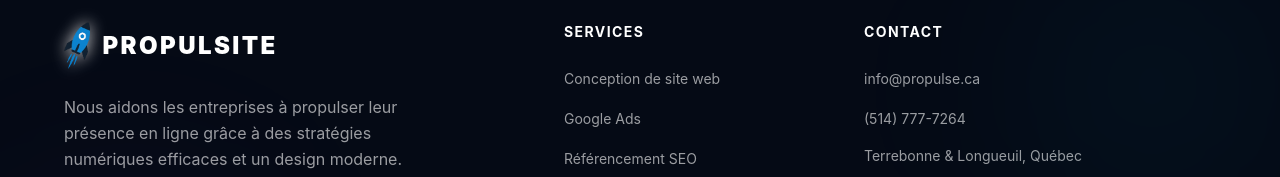
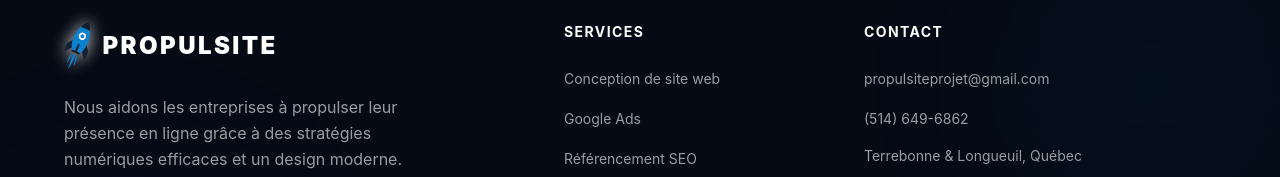
Before and after one commit to williamsauriol/propulsite2.1, a React (Vite) app: page /blog in a window 1280 px wide. Shown: the part 3097-3274 px from the top of the page. Built offline with nearby package versions, Linux system fonts and the light colour scheme.

Commit message:
Update contact information globally

```diff
--- a/src/components/Footer.tsx
+++ b/src/components/Footer.tsx
@@ -49,8 +49,8 @@ export default function Footer() {
                     <div className="md:col-span-4">
                         <h4 className="text-sm font-bold tracking-widest uppercase text-white mb-6">Contact</h4>
                         <ul className="space-y-4 mb-8">
-                            <li><a href="mailto:info@propulse.ca" className="text-white/60 hover:text-accent-blue transition-colors text-sm break-all">info@propulse.ca</a></li>
-                            <li><a href="tel:5147777264" className="text-white/60 hover:text-accent-blue transition-colors text-sm">(514) 777-7264</a></li>
+                            <li><a href="mailto:propulsiteprojet@gmail.com" className="text-white/60 hover:text-accent-blue transition-colors text-sm break-all">propulsiteprojet@gmail.com</a></li>
+                            <li><a href="tel:5146496862" className="text-white/60 hover:text-accent-blue transition-colors text-sm">(514) 649-6862</a></li>
                             <li className="text-white/60 text-sm">Terrebonne & Longueuil, Québec</li>
                         </ul>
 
--- a/src/pages/Blog.tsx
+++ b/src/pages/Blog.tsx
@@ -130,7 +130,7 @@ export default function Blog() {
                         </p>
                         <div className="flex flex-col sm:flex-row justify-center gap-4">
                             <a
-                                href="mailto:info@propulse.ca"
+                                href="mailto:propulsiteprojet@gmail.com"
                                 className="px-8 py-4 bg-white/5 border border-white/20 rounded-full text-white font-bold tracking-widest uppercase hover:bg-white/10 transition-all duration-300 flex items-center justify-center transform hover:-translate-y-1"
                             >
                                 Contactez-nous
--- a/src/pages/Contact.tsx
+++ b/src/pages/Contact.tsx
@@ -68,7 +68,7 @@ export default function Contact() {
                 </div>
                 <div>
                   <p className="text-xs font-bold uppercase tracking-widest text-white/50">Email</p>
-                  <p className="font-bold">info@propulse.ca</p>
+                  <p className="font-bold text-sm sm:text-base break-all mt-1">propulsiteprojet@gmail.com</p>
                 </div>
               </div>
             </LiquidGlassCard>
@@ -79,7 +79,7 @@ export default function Contact() {
                 </div>
                 <div>
                   <p className="text-xs font-bold uppercase tracking-widest text-white/50">Téléphone</p>
-                  <p className="font-bold">(514) 777-7264</p>
+                  <p className="font-bold mt-1">(514) 649-6862</p>
                 </div>
               </div>
             </LiquidGlassCard>
```
